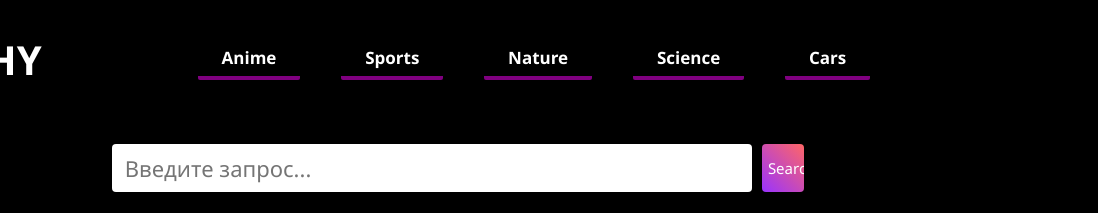
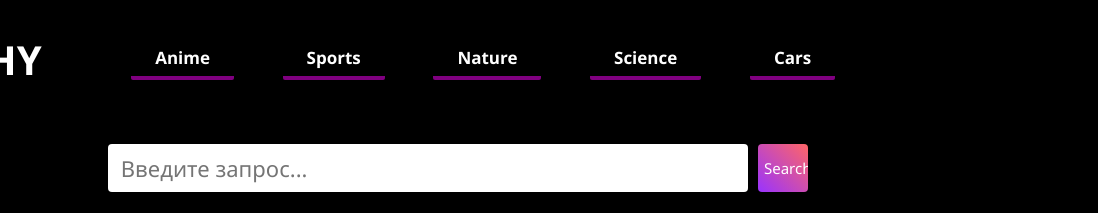
Before and after one commit to alyabev0/Giphy-clone, a website built with webpack: page src/index/index.html in a window 1280 px wide. Shown: the top 213 px of the page, 182-1280 px from the left. Built offline with nearby package versions, Linux system fonts and the light colour scheme.

Commit message:
safe commit

```diff
--- a/src/index.js
+++ b/src/index.js
@@ -42,7 +42,7 @@ var jiffs = response.data
 var i = "";
 for ( i in jiffs)
 {
-    $('.inner').append("<img src='"+jiffs[i].images.original.url+"' style ='height:350px; width:350px; margin-top: 0px;'/>")
+    $('.inner').append("<img src='"+jiffs[i].images.original.url+"' style ='height:325px; width:325px;  margin-top: 0px;'/>") //height:350px; width:350px;
 }
 })};
 window.getData = getData
--- a/src/styles/main.scss
+++ b/src/styles/main.scss
@@ -40,15 +40,17 @@ body{
 }
 //buttons
 .buttons{
+    width: 55%;
     display: flex;
     align-items: center;
-    margin-left: 9%;
+    margin-left: 7%;
+    justify-content: space-between;
 }
 .buttons__button{
     cursor: pointer;
     color: white;
     border-radius: 2px;
-    margin-left: 8%;
+    // margin-left: 8%;
     font-weight: 700;
     font-size: 17px;
     font-family: 'Segoe UI', Tahoma, Geneva, Verdana, sans-serif;
@@ -93,7 +95,7 @@ body{
     cursor: pointer;
     margin: 0 5px;
     height: 50%;
-    width: 3.3%;
+    width: 50px;
     min-width: 20px;
     font-weight: 500;
     font-size: 15px;
@@ -118,7 +120,7 @@ body{
    0 2px 3px rgba(0,0,0,.5) inset,
    0 1px 1px rgba(255,255,255,.1);
   }
-
+//content
   .content{
       background-color: black;
       min-height: 99.25px;
@@ -136,3 +138,6 @@ body{
       object-position: center;
         border-radius: 2px;
   }
+
+  .inner{
+  }
```
